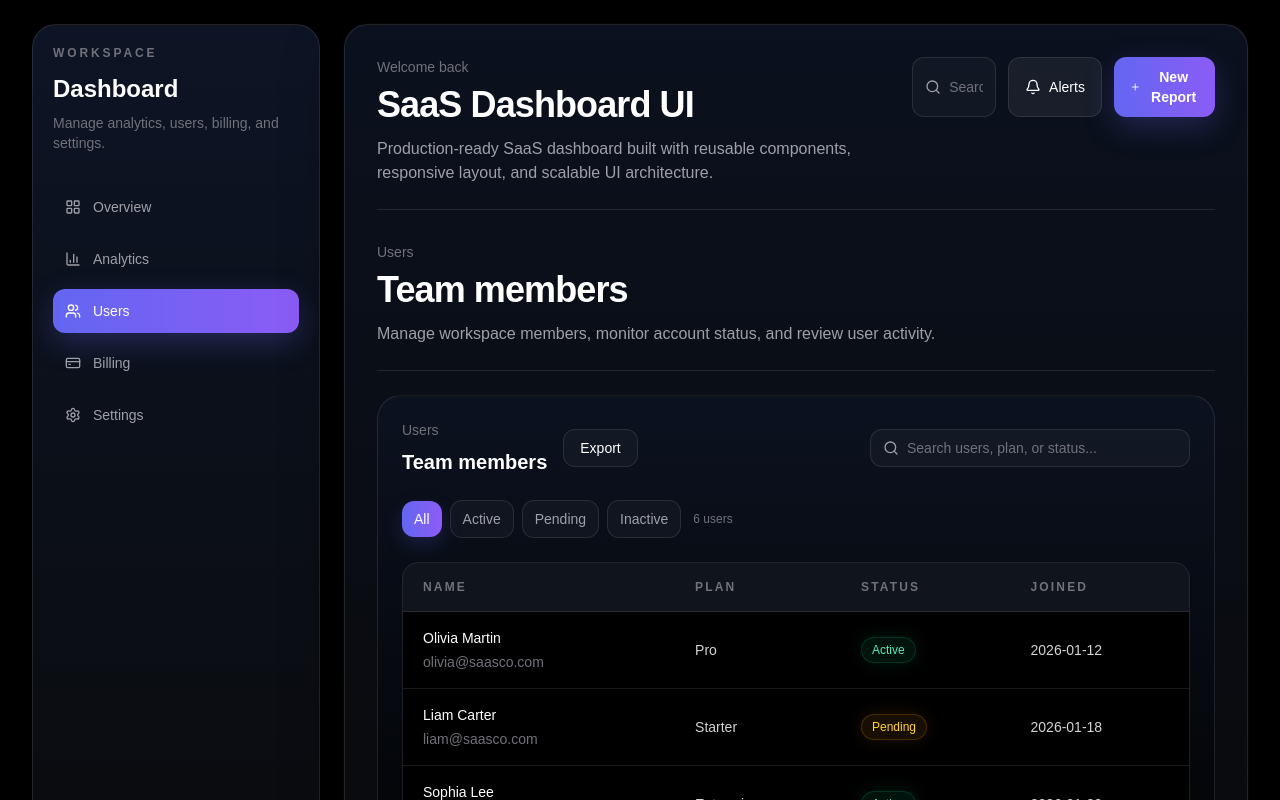
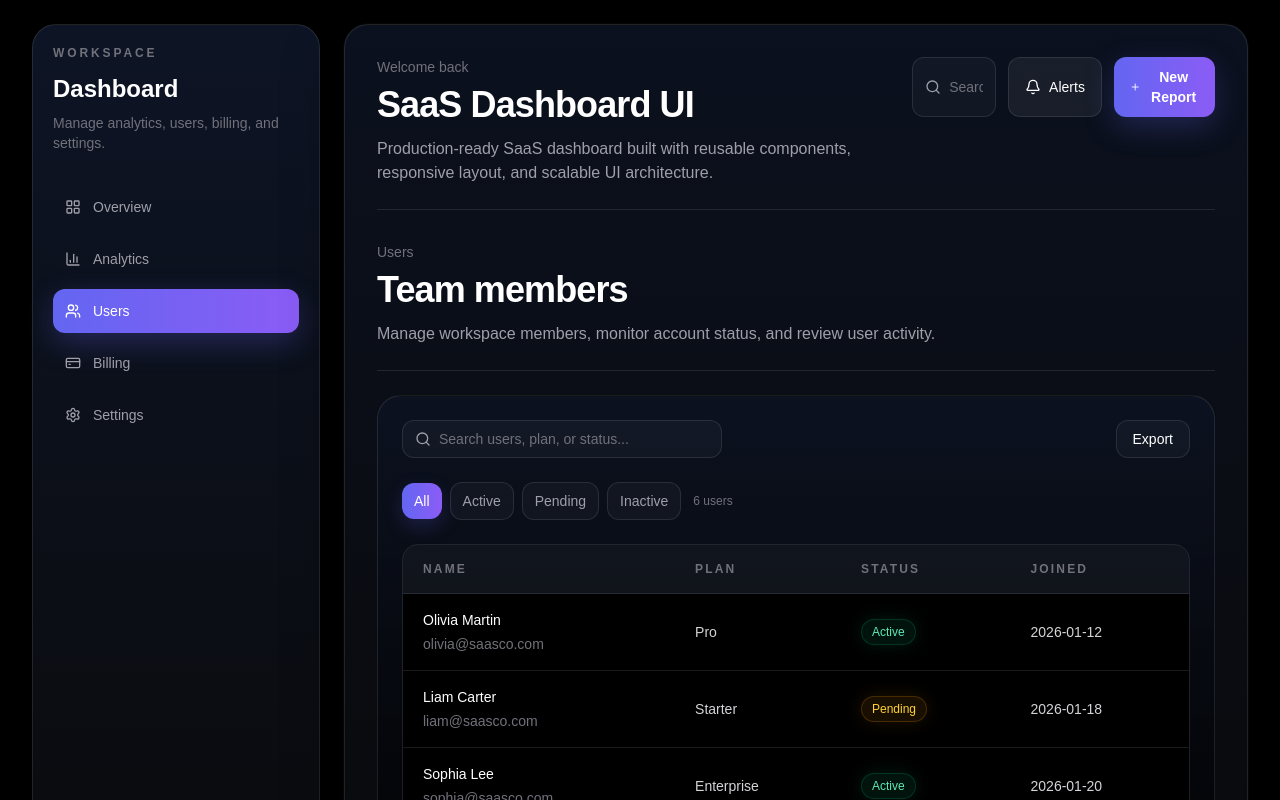
Before and after one commit to RoussosAdo/saas-dashboard-ui, a Next.js app: page /users in a window 1280 px wide. Shown: the top 800 px of the page. Built offline with nearby package versions, Linux system fonts and the light colour scheme.

Commit message:
Refactor users table to support reusable header layout

```diff
--- a/app/components/dashboard/users-table.tsx
+++ b/app/components/dashboard/users-table.tsx
@@ -9,10 +9,18 @@ import { dashboardUsers } from "app/data/dashboard";
 
 type StatusFilter = "All" | "Active" | "Pending" | "Inactive";
 
+type UsersTableProps = {
+  showHeader?: boolean;
+  className?: string;
+};
+
 const filters: StatusFilter[] = ["All", "Active", "Pending", "Inactive"];
 const USERS_PER_PAGE = 4;
 
-export default function UsersTable() {
+export default function UsersTable({
+  showHeader = true,
+  className = "",
+}: UsersTableProps) {
   const [query, setQuery] = useState("");
   const [activeFilter, setActiveFilter] = useState<StatusFilter>("All");
   const [currentPage, setCurrentPage] = useState(1);
@@ -59,7 +67,8 @@ export default function UsersTable() {
   const pageNumbers = Array.from({ length: totalPages }, (_, i) => i + 1);
 
   return (
-    <DashboardSection className="mt-6">
+    <DashboardSection className={showHeader ? `mt-6 ${className}` : className}>
+      {showHeader ? (
         <div className="flex flex-col gap-4 lg:flex-row lg:items-center lg:justify-between">
           <SectionHeader
             eyebrow="Users"
@@ -71,7 +80,7 @@ export default function UsersTable() {
             }
           />
 
-        <div className="flex items-center gap-2 rounded-xl border border-white/10 bg-white/[0.03] px-3 py-2 text-zinc-400 lg:w-[320px]">
+          <div className="flex items-center gap-2 rounded-xl border border-white/10 bg-white/[0.03] px-3 py-2 text-zinc-400 transition-all duration-300 focus-within:border-indigo-400/50 focus-within:bg-white/[0.05] focus-within:shadow-[0_0_0_4px_rgba(99,102,241,0.12)] lg:w-[320px]">
             <Search className="h-4 w-4 shrink-0" />
             <input
               value={query}
@@ -81,8 +90,25 @@ export default function UsersTable() {
             />
           </div>
         </div>
+      ) : (
+        <div className="mb-6 flex flex-col gap-4 lg:flex-row lg:items-center lg:justify-between">
+          <div className="flex items-center gap-2 rounded-xl border border-white/10 bg-white/[0.03] px-3 py-2 text-zinc-400 transition-all duration-300 focus-within:border-indigo-400/50 focus-within:bg-white/[0.05] focus-within:shadow-[0_0_0_4px_rgba(99,102,241,0.12)] lg:w-[320px]">
+            <Search className="h-4 w-4 shrink-0" />
+            <input
+              value={query}
+              onChange={(e) => setQuery(e.target.value)}
+              placeholder="Search users, plan, or status..."
+              className="w-full bg-transparent text-sm text-white outline-none placeholder:text-zinc-500"
+            />
+          </div>
 
-      <div className="mt-6 flex flex-wrap items-center gap-2">
+          <button className="rounded-xl border border-white/10 bg-white/[0.03] px-4 py-2 text-sm font-medium text-white transition hover:bg-white/[0.06]">
+            Export
+          </button>
+        </div>
+      )}
+
+      <div className="flex flex-wrap items-center gap-2">
         {filters.map((filter) => (
           <button
             key={filter}
--- a/app/users/page.tsx
+++ b/app/users/page.tsx
@@ -11,7 +11,7 @@ export default function UsersPage() {
         description="Manage workspace members, monitor account status, and review user activity."
       />
 
-      <UsersTable />
+      <UsersTable showHeader={false} />
     </DashboardShell>
   );
 }
```
Lines whose indentation alone changed are shown as unchanged.
